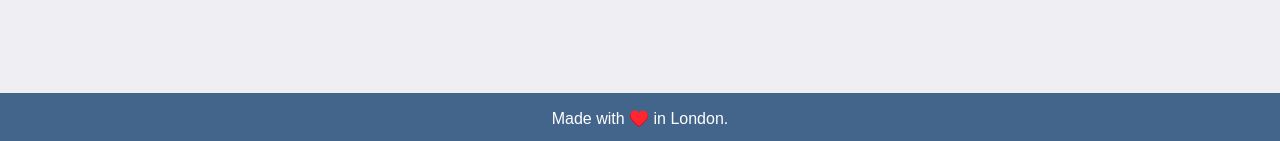
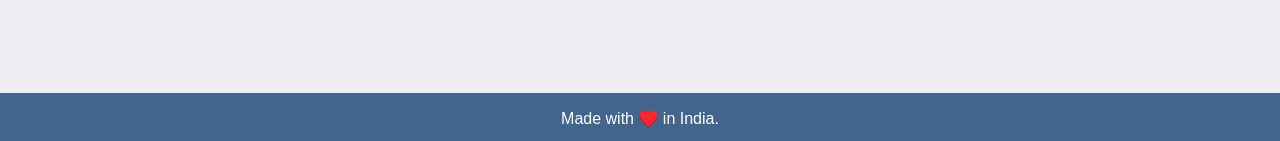
Before and after one commit to swetha2360/Blog-Site-With-Flask-Jinja, a Flask app: page /post/1 in a window 1280 px wide. Shown: the part 656-797 px from the top of the page. Run offline with Flask 3, Linux system fonts and the light colour scheme.

Commit message:
post.html

```diff
--- a/templates/post.html
+++ b/templates/post.html
@@ -20,6 +20,6 @@
 </div>
 </body>
 <footer>
-    <p>Made with ♥️ in London.</p>
+    <p>Made with ♥️ in India.</p>
 </footer>
 </html>
```
